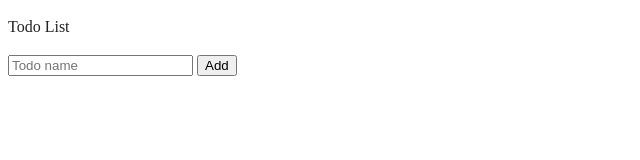
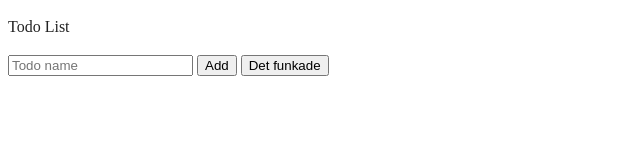
Before and after one commit to callecandelier-maker/JavaScript-test, a website built with webpack: page index.html in a window 1280 px wide. Shown: the whole page, without its empty margins (0-640 px from the left). Built offline with nearby package versions, Linux system fonts and the light colour scheme.

Commit message:
testade att lägga till en knapp

```diff
--- a/index.html
+++ b/index.html
@@ -33,6 +33,7 @@
     class="js-name-input">
 
   <button class="js-add-button">Add</button>
+  <button>Det funkade</button>
 
   <div class="js-todo-list"></div>
 
```
